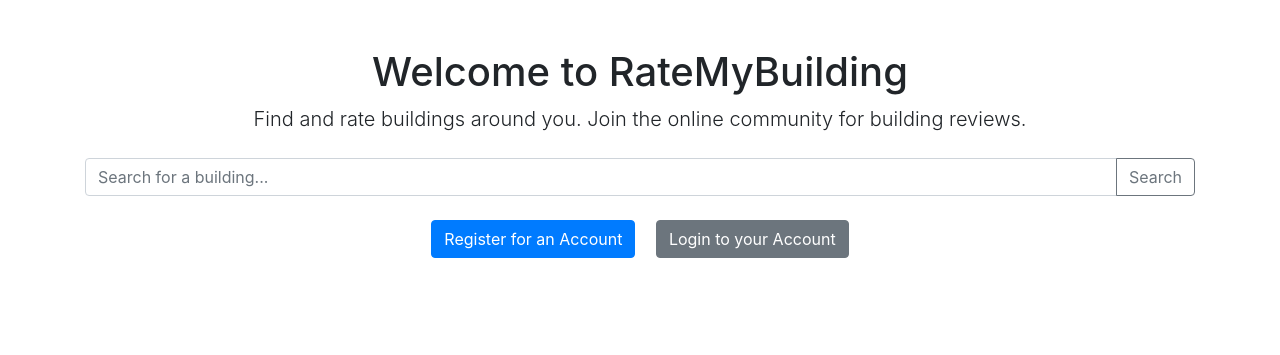
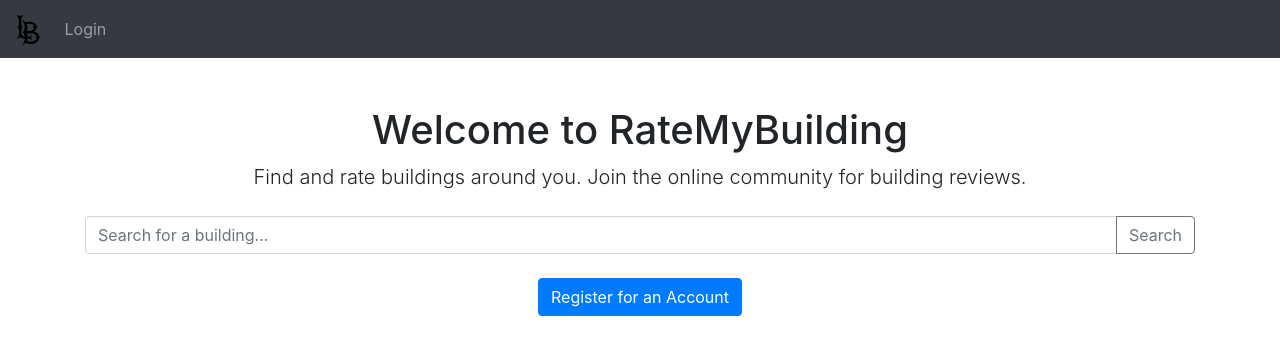
Before and after one commit to Jojo-Paris/rate-my-building, a Flask app: page / in a window 1280 px wide. Shown: the top 355 px of the page. Run offline with Flask 3, Linux system fonts and the light colour scheme; some libraries are stand-ins or nearby versions.

Commit message:
Version 2.0
- navigation bar

```diff
--- a/portfolio/templates/home.html
+++ b/portfolio/templates/home.html
@@ -4,7 +4,23 @@
 {% endblock %}
 
 {% block content %}
+<nav class="navbar navbar-expand-md navbar-dark bg-dark">
+    <a class="navbar-brand" href="#">
+        <img src="{{ url_for('static', filename='img/school_logo.svg') }}" alt="School Logo" height="30">
+    </a>
+    <button class="navbar-toggler" type="button" data-toggle="collapse" data-target="#navbarNav">
+      <span class="navbar-toggler-icon"></span>
+    </button>
+    <div class="collapse navbar-collapse" id="navbarNav">
+      <ul class="navbar-nav">
+          <li class="nav-item">
+              <a class="nav-link" href="{{ url_for('login_page') }}">Login</a>
+          </li>
+      </ul>
+    </div>
+  </nav>
 <div class="container text-center mt-5">
+
     <h1>Welcome to RateMyBuilding</h1>
     <p class="lead">Find and rate buildings around you. Join the online community for building reviews.</p>
 
@@ -19,7 +35,6 @@
     <!-- Buttons -->
     <div class="mt-4">
         <a class="btn btn-primary" href="{{ url_for('register_page') }}">Register for an Account</a>
-        <a class="btn btn-secondary ml-3" href="{{ url_for('login_page') }}">Login to your Account</a>
     </div>
 </div>
 {% endblock %}
```
Also changed, not shown: portfolio/templates/login.html (+12 -1 lines), portfolio/static/img/school_logo.svg (added).
